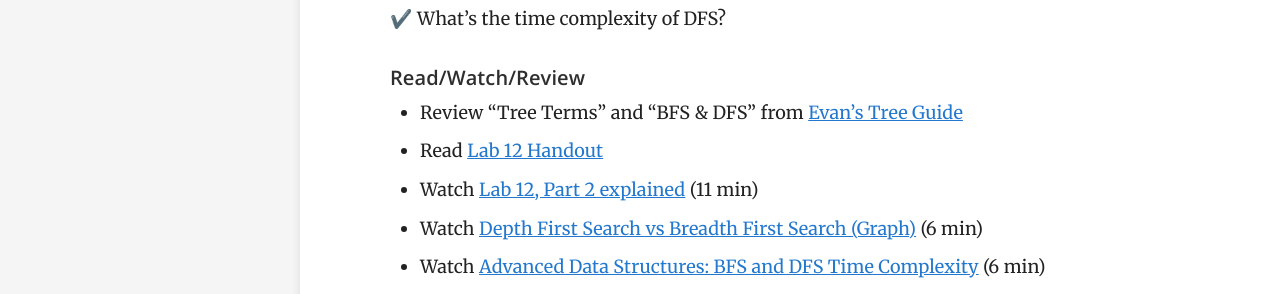
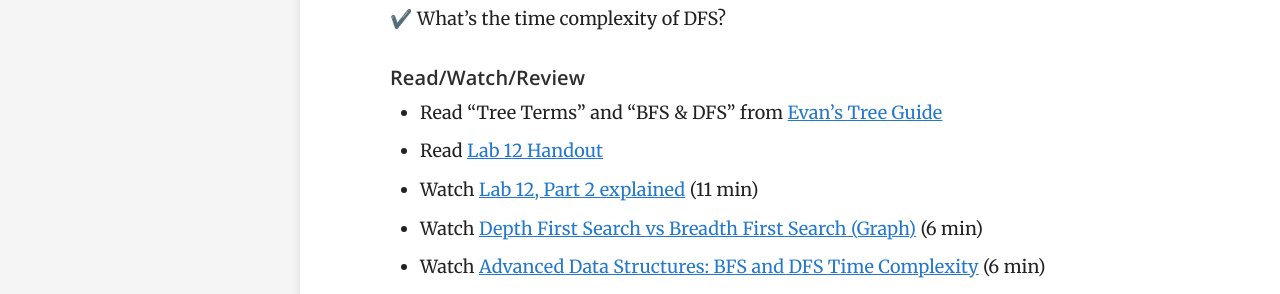
Before and after one commit to vcc-csc212/sp21-archive, a Jekyll site: the page built from _docs/weekly/wk12.md, in a window 1280 px wide and 900 px high, scrolled down 1235 px. Shown: the part 472-766 px from the top of the window. Built offline with Jekyll 4.4.1, drawn with Linux system fonts in a browser that asks for light colours.

```diff
--- a/_docs/weekly/wk12.md
+++ b/_docs/weekly/wk12.md
@@ -48,7 +48,7 @@ Before attending class, please complete the material below and use the following
 
 
 ##### Read/Watch/Review
-- Review "Tree Terms" and "BFS & DFS" from [Evan's Tree Guide](https://bit.ly/trees-guide)
+- Read "Tree Terms" and "BFS & DFS" from [Evan's Tree Guide](https://bit.ly/trees-guide)
 - Read [Lab 12 Handout](/lab12)
 - Watch [Lab 12, Part 2 explained](https://youtu.be/c8TGGuXL0no) (11 min)
 - Watch [Depth First Search vs Breadth First Search (Graph)](https://www.youtube.com/watch?v=62IcXF_OF3k) (6 min)
```
